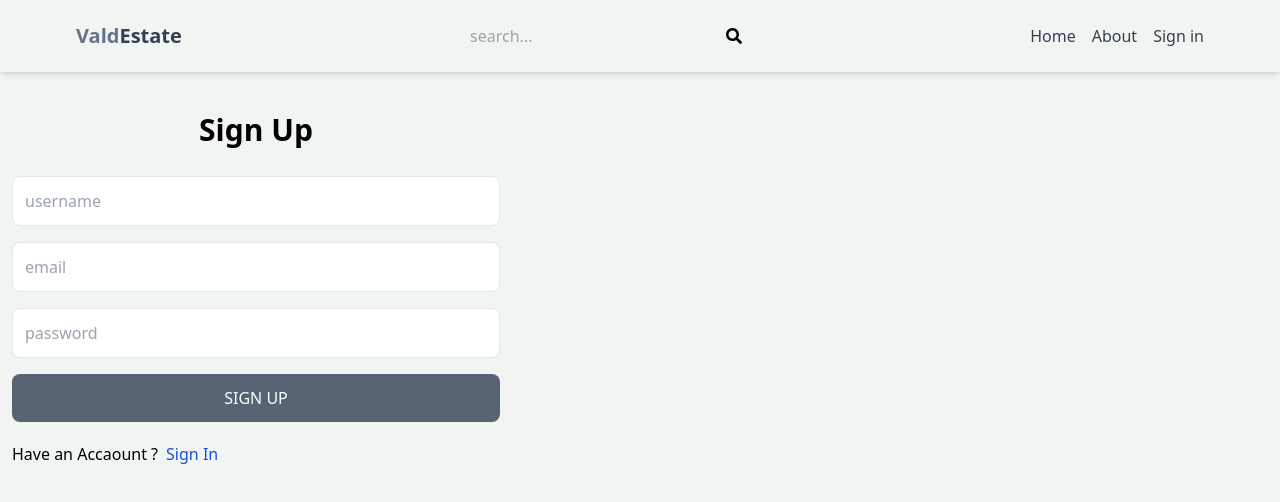
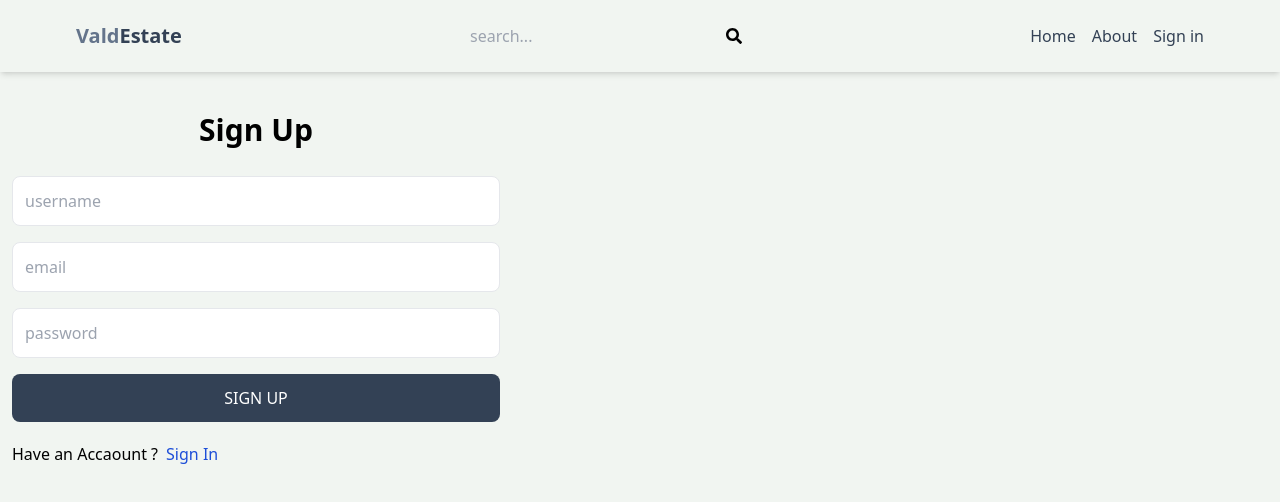
Before and after one commit to WalidKAD/MarketPlaceBuild, a React (Vite) app in the folder client/: page /sign-up in a window 1280 px wide. Shown: the top 502 px of the page. Built offline with nearby package versions, Linux system fonts and the light colour scheme.

Commit message:
Complete Sign Up functionality

```diff
--- a/client/src/pages/SignUp.jsx
+++ b/client/src/pages/SignUp.jsx
@@ -1,18 +1,64 @@
-import { Link } from "react-router-dom";
+import { useState } from "react";
+import { Link, useNavigate } from "react-router-dom";
 
 
 export default function SignUp() {
+  const [formData, setFormData] = useState ({});
+  const [error, setError] = useState(null);
+  const [loading, setLoding] = useState(false);
+  const navigate = useNavigate();
+  const handleChange = (e) => {
+    setFormData(
+      {
+        ...formData,
+        [e.target.id]: e.target.value,
+      });
+};
+const handleSubmit = async (e) => {
+  e.preventDefault();
+
+  try {
+
+    setLoding(true);
+  const res = await fetch('/api/auth/signUp', {
+    method: 'POST',
+    headers: {
+      'Content-Type': 'application/json',
+    },
+    body: JSON.stringify(formData),
+  });
+  const data = await res.json();
+  if(data.success === false) {
+    setLoding(false);
+    setError(data.message);
+    return;
+  }
+  setLoding(false);
+  setError(null);
+  navigate('/sign-in');
+  } catch (error) {
+    setLoding(false);
+    setError(error.message);
+  }
+};
+console.log(formData);
   return (
     <div className='p-3 max-w-lg max-auto'>
       <h1 className='text-3xl text-center font-semibold my-7'>Sign Up</h1>
-      <form className='flex flex-col gap-4'>
+      <form onSubmit={handleSubmit} className='flex flex-col gap-4'>
         <input type="text" placeholder='username'
-        className='border p-3 rounded-lg' id='username' />
+        className='border p-3 rounded-lg' id='username'onChange={handleChange} />
+
         <input type="email" placeholder='email'
-        className='border p-3 rounded-lg' id='email' />
+        className='border p-3 rounded-lg' id='email' onChange={handleChange}/>
+
         <input type="password" placeholder='password'
-        className='border p-3 rounded-lg' id='password' />
-        <button disabled className='bg-slate-700 text-white p-3 rounded-lg uppercase hover:opacity-95 disabled:opacity-80'>Sign Up</button>
+        className='border p-3 rounded-lg' id='password' onChange={handleChange}/>
+
+        <button disabled={loading}
+        className='bg-slate-700
+         text-white p-3 rounded-lg uppercase hover:opacity-95 disabled:opacity-80'>
+         {loading ? 'Loading...' : 'Sign Up'} </button>
       </form>
       <div className='flex gap-2 mt-5'>
         <p>Have an Accaount ? </p>
@@ -20,6 +66,7 @@
         <span className='text-blue-700'>Sign In</span>
         </Link>
       </div>
+      {error && <p className="text-red-500 mt-5">{error}</p>}
     </div>
   )
 }
--- a/client/vite.config.js
+++ b/client/vite.config.js
@@ -1,7 +1,16 @@
-import { defineConfig } from 'vite'
-import react from '@vitejs/plugin-react-swc'
+import { defineConfig } from "vite";
+import react from "@vitejs/plugin-react-swc";
 
 // https://vitejs.dev/config/
 export default defineConfig({
+  server: {
+    proxy: {
+      "/api": {
+        target: "http://localhost:3000",
+        secure: false,
+      },
+    },
+  },
+
   plugins: [react()],
-})
+});
```
Also changed, not shown: client/src/App.jsx (+5 -5 lines).
